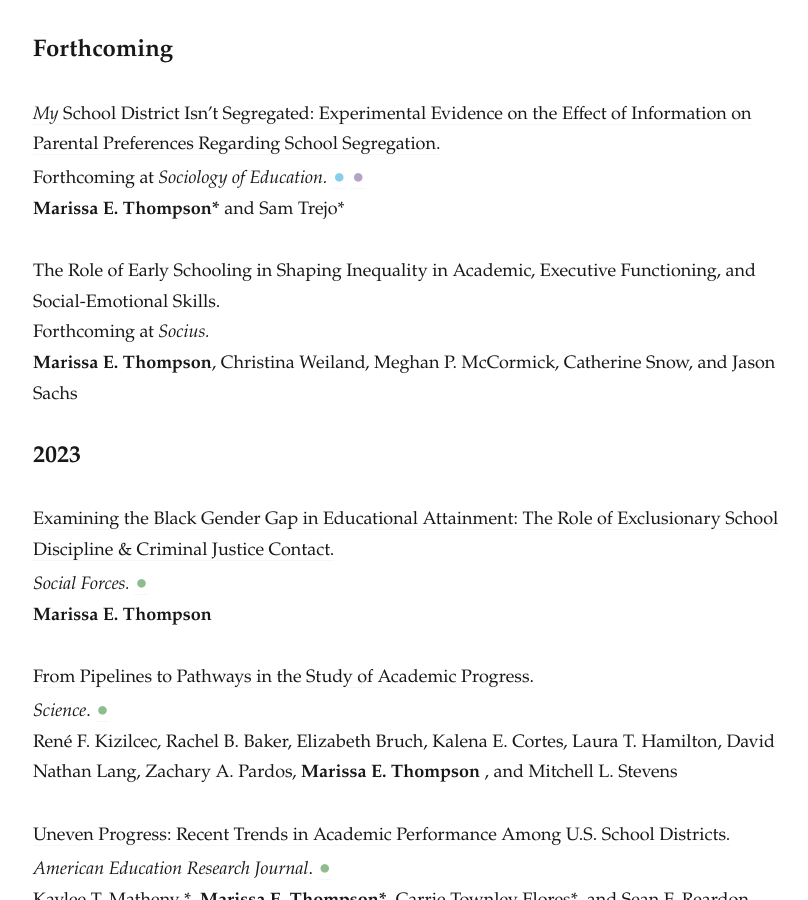
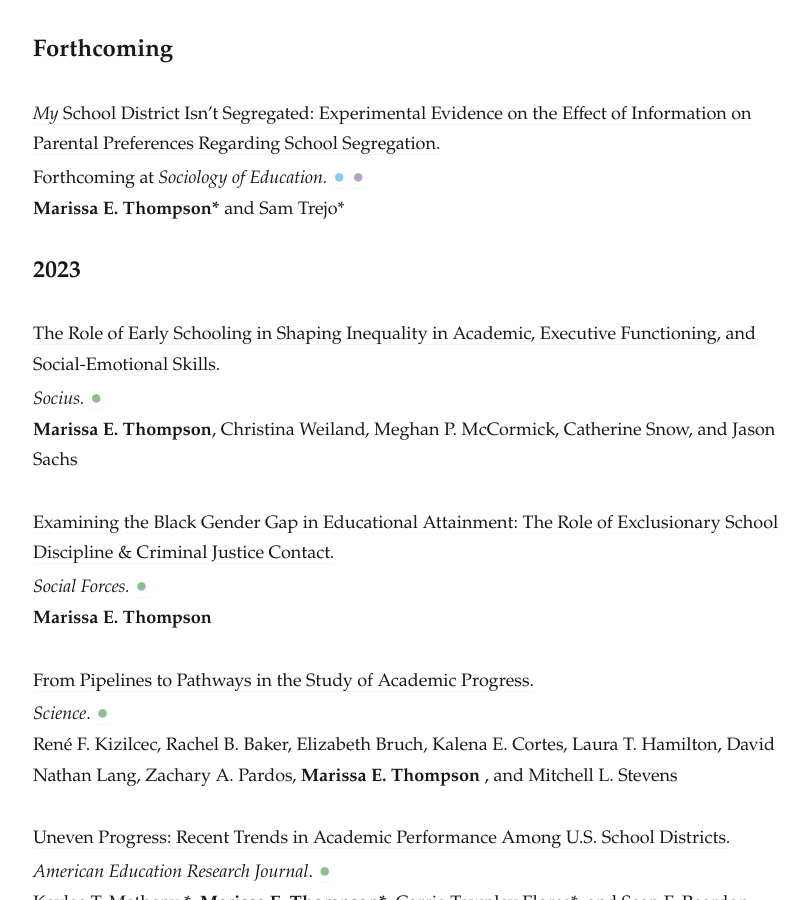
Before and after one commit to marissaethompson/marissaethompson.github.io, a Jekyll site: the page built from _pages/research.md, in a window 1280 px wide and 900 px high, scrolled down 1907 px. Shown: the whole window, without its empty margins (217-1025 px from the left). Built offline with Jekyll 4.4.1, drawn with Linux system fonts in a browser that asks for light colours; nearby versions of some CDN libraries; some web fonts are replaced.

Commit message:
november 6 2023

```diff
--- a/_pages/research.md
+++ b/_pages/research.md
@@ -38,16 +38,16 @@ Finally, my research agenda interrogates the emergence of categories themselves
  Forthcoming at <i>Sociology of Education.</i>&nbsp;[<span style="font-size: 15pt; color:#87ceeb">●</span>](https://osf.io/ucvt6){:target="_blank"} [<span style="font-size: 15pt; color:#b5a2c8">●</span>](https://github.com/sam-trejo/2023_08_socedu_seg_exp){:target="_blank"}<br>
 <b> Marissa E. Thompson\*</b> and Sam Trejo\*
 
-The Role of Early Schooling in Shaping Inequality in Academic, Executive Functioning, and Social-Emotional Skills. <br>
- Forthcoming at <i>Socius.</i><br>
-<b> Marissa E. Thompson</b>, Christina Weiland, Meghan P. McCormick, Catherine Snow, and Jason Sachs
 
 ## 2023
+
+[The Role of Early Schooling in Shaping Inequality in Academic, Executive Functioning, and Social-Emotional Skills.](https://journals.sagepub.com/doi/full/10.1177/23780231231199375) <br>
+ <i>Socius.</i>&nbsp;[<span style="font-size: 15pt; color:#8fbc8f">●</span>](/research/Thompson_Socius_2023.pdf){:target="_blank"}<br>
+<b> Marissa E. Thompson</b>, Christina Weiland, Meghan P. McCormick, Catherine Snow, and Jason Sachs
 
 [Examining the Black Gender Gap in Educational Attainment: The Role of Exclusionary School Discipline & Criminal Justice Contact.](https://academic.oup.com/sf/advance-article/doi/10.1093/sf/soad110/7252817?utm_source=authortollfreelink&utm_campaign=sf&utm_medium=email&guestAccessKey=d1e2eb36-ec6f-4a90-9009-0f35b2201128)<br>
  <i>Social Forces.</i>&nbsp;[<span style="font-size: 15pt; color:#8fbc8f">●</span>](/research/Thompson_SF_2023.pdf){:target="_blank"}<br>
 <b> Marissa E. Thompson</b>
-
 
 [From Pipelines to Pathways in the Study of Academic Progress.](https://www.science.org/doi/abs/10.1126/science.adg5406?af=R&utm_source=sfmc&utm_medium=email&utm_campaign=SCIeToc&utm_content=alert&et_rid=623440394&et_cid=4710205){:target="_blank"}<br>
 <i>Science</i>.&nbsp;[<span style="font-size: 15pt; color:#8fbc8f">●</span>](/research/Kizilcec_Science_2023.pdf){:target="_blank"}<br>
```
Also changed, not shown: 3 other files.
